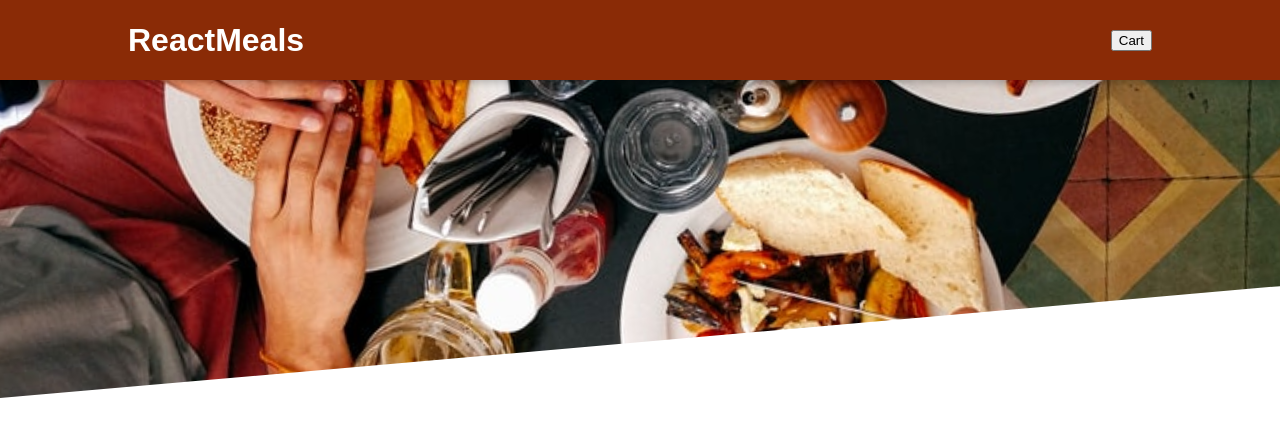
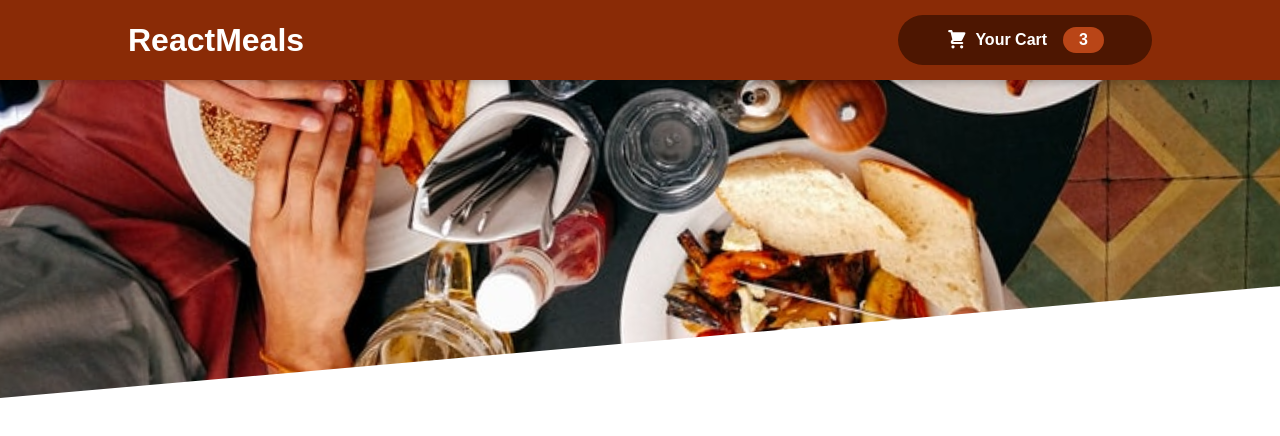
Before and after one commit to nhhp98/ReactMeals, a React (Create React App) app: page / in a window 1280 px wide. Shown: the top 436 px of the page. Built offline with nearby package versions, Linux system fonts and the light colour scheme.

Commit message:
addding HeaderCartButton component

```diff
--- /dev/null
+++ b/src/components/Cart/CartIcon.js
@@ -0,0 +1,13 @@
+const CartIcon = () => {
+    return (
+      <svg
+        xmlns='http://www.w3.org/2000/svg'
+        viewBox='0 0 20 20'
+        fill='currentColor'
+      >
+        <path d='M3 1a1 1 0 000 2h1.22l.305 1.222a.997.997 0 00.01.042l1.358 5.43-.893.892C3.74 11.846 4.632 14 6.414 14H15a1 1 0 000-2H6.414l1-1H14a1 1 0 00.894-.553l3-6A1 1 0 0017 3H6.28l-.31-1.243A1 1 0 005 1H3zM16 16.5a1.5 1.5 0 11-3 0 1.5 1.5 0 013 0zM6.5 18a1.5 1.5 0 100-3 1.5 1.5 0 000 3z' />
+      </svg>
+    );
+  };
+
+  export default CartIcon;
--- a/src/components/Layout/Header.js
+++ b/src/components/Layout/Header.js
@@ -1,12 +1,15 @@
 import React from 'react'
+import CartIcon from './HeaderCartButton'
 import classes from './Header.module.css'
 import mealsImage from '../../assets/meals.jpg'
+import HeaderCartButton from './HeaderCartButton'
+
 const Header = () => {
     return (
         <>
             <header className={classes.header}>
                 <h1>ReactMeals</h1>
-                <button>Cart</button>
+                <HeaderCartButton/>
             </header>
             <div className={classes['main-image']}>
                 <img src={mealsImage} alt='A table full of delicious food !'/>
--- /dev/null
+++ b/src/components/Layout/HeaderCartButton.js
@@ -0,0 +1,17 @@
+import React from 'react'
+import CartIcon from '../Cart/CartIcon'
+import classes from './HeaderCartButton.module.css'
+
+const HeaderCartButton = () => {
+    return (
+        <button className={classes.button}>
+            <span className={classes.icon}>
+                <CartIcon/>
+            </span>
+            <span>Your Cart</span>
+            <span className={classes.badge}>3</span>
+        </button>
+    )
+}
+
+export default HeaderCartButton
--- /dev/null
+++ b/src/components/Layout/HeaderCartButton.module.css
@@ -0,0 +1,59 @@
+.button {
+    cursor: pointer;
+    font: inherit;
+    border: none;
+    background-color: #4d1601;
+    color: white;
+    padding: 0.75rem 3rem;
+    display: flex;
+    justify-content: space-around;
+    align-items: center;
+    border-radius: 25px;
+    font-weight: bold;
+  }
+
+  .button:hover,
+  .button:active {
+    background-color: #2c0d00;
+  }
+
+  .icon {
+    width: 1.35rem;
+    height: 1.35rem;
+    margin-right: 0.5rem;
+  }
+
+  .badge {
+    background-color: #b94517;
+    padding: 0.25rem 1rem;
+    border-radius: 25px;
+    margin-left: 1rem;
+    font-weight: bold;
+  }
+
+  .button:hover .badge,
+  .button:active .badge {
+    background-color: #92320c;
+  }
+
+  .bump {
+    animation: bump 300ms ease-out;
+  }
+
+  @keyframes bump {
+    0% {
+      transform: scale(1);
+    }
+    10% {
+      transform: scale(0.9);
+    }
+    30% {
+      transform: scale(1.1);
+    }
+    50% {
+      transform: scale(1.15);
+    }
+    100% {
+      transform: scale(1);
+    }
+  }
```
